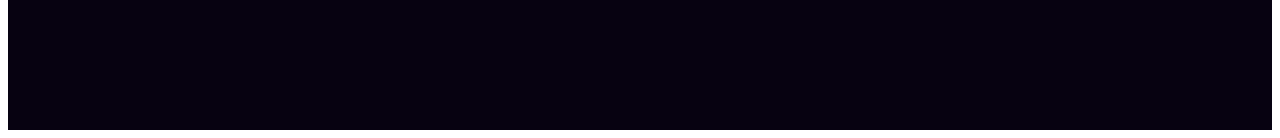
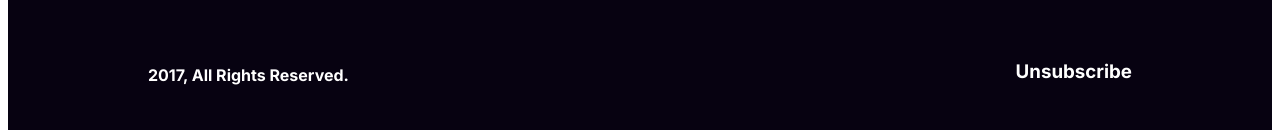
Before and after one commit to Arittro7/B9A1-Nahid-New-Year, a plain HTML site: page index.html in a window 1280 px wide. Shown: the part 6696-6834 px from the top of the page. Drawn offline with Linux system fonts and the light colour scheme.

Commit message:
footer done

```diff
--- a/index.html
+++ b/index.html
@@ -134,7 +134,12 @@
         <a class="s-icons" href=""><img src="images/Linkedin.png" alt=""></a>
       </div>
       <div class="bottom-footer-section">
-        .
+        <div class="footer-bottom-one">
+          <h4>2017, All Rights Reserved.</h4>
+        </div>
+        <div class="footer-bottom-two">
+          <h3>Unsubscribe</h3>
+        </div>
       </div>
     </div>
   </footer>
--- a/styles/styles.css
+++ b/styles/styles.css
@@ -409,3 +409,9 @@ hr{
   align-items: center;
   /* margin: 0 auto; */
 }
+.bottom-footer-section {
+  margin: 0 140px;
+  display: flex;
+  justify-content: space-between;
+  padding: 80px 0 0 0;
+}
```
